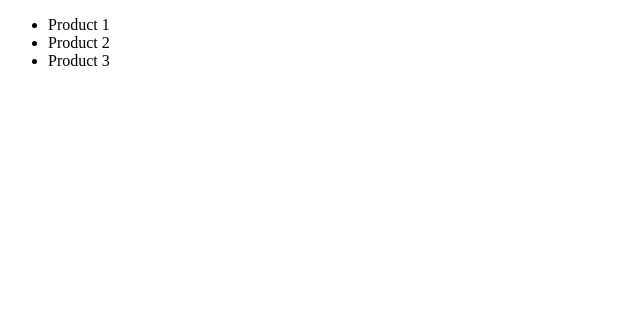
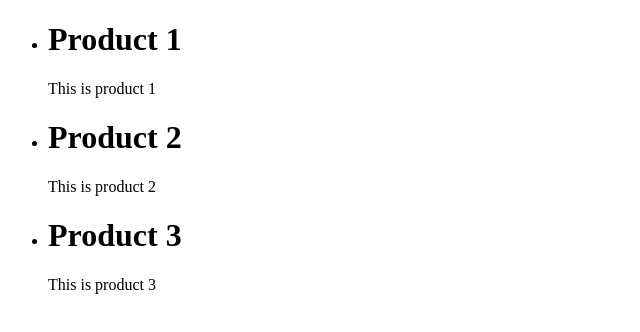
Before and after one commit to MerabTskhvedadze/NEXTJS, a Next.js app in the folder next_course_maximilian_section5/: page / in a window 1280 px wide. Shown: the top 332 px of the page, without its empty margins (0-640 px from the left). Built offline with nearby package versions, Linux system fonts and the light colour scheme.

Commit message:
getting and rendering static props (lsn95)

```diff
--- a/next_course_maximilian_section5/pages/index.tsx
+++ b/next_course_maximilian_section5/pages/index.tsx
@@ -1,24 +1,37 @@
-import Head from "next/head";
-import Image from "next/image";
-import { Inter } from "next/font/google";
-import styles from "@/styles/Home.module.css";
+import path from "path";
+import fs from "fs/promises";
 
-const inter = Inter({ subsets: ["latin"] });
+type Product = {
+  id: string;
+  title: string;
+  description: string;
+};
 
-export default function Home(props: any) {
-  console.log(props);
+type HomeProps = {
+  products: Product[];
+};
 
+export default function Home({ products }: HomeProps) {
   return (
     <ul>
-      <li>Product 1</li>
-      <li>Product 2</li>
-      <li>Product 3</li>
+      {products.map(({ id, title, description }: Product) => {
+        return (
+          <li key={id}>
+            <h1>{title}</h1>
+            <p>{description}</p>
+          </li>
+        );
+      })}
     </ul>
   );
 }
 
 export async function getStaticProps() {
+  const fullPath = path.join(process.cwd(), "data", "mock_data.json");
+  const jsonData = await fs.readFile(fullPath);
+  const { products }: HomeProps = JSON.parse(jsonData.toString());
+
   return {
-    props: { product: { id: 1, title: "Product 1" } },
+    props: { products },
   };
 }
```
